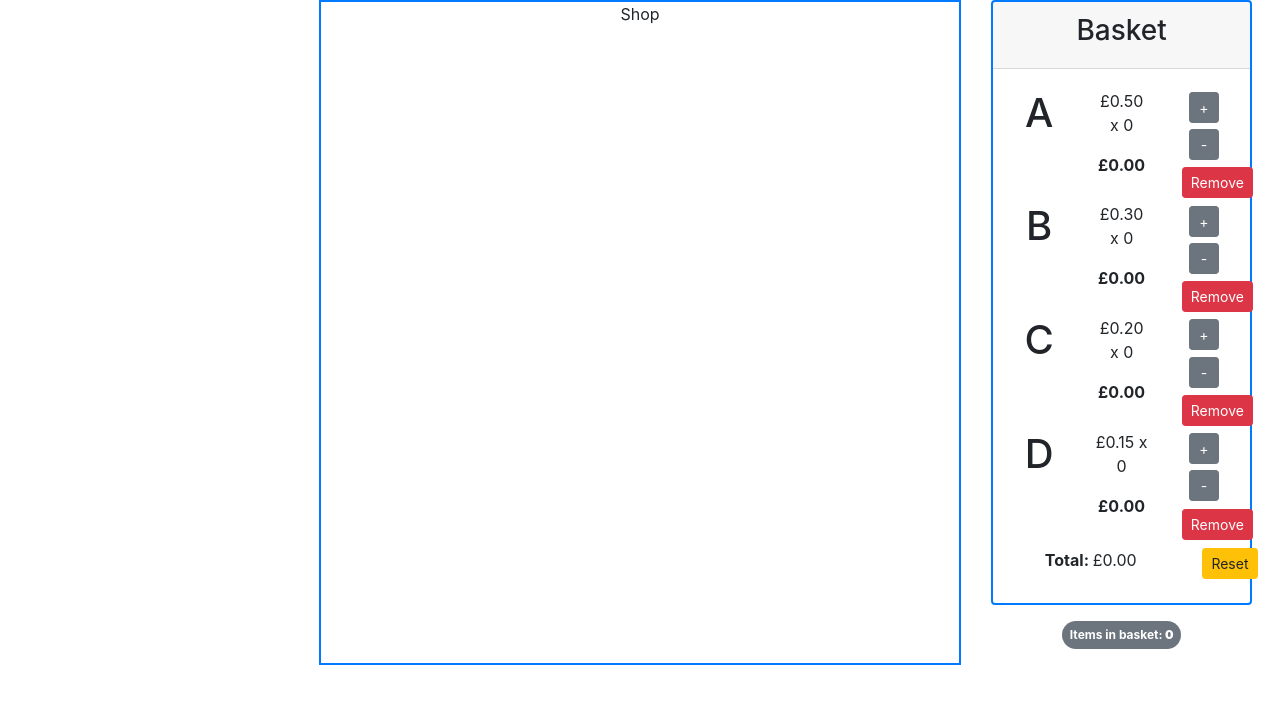
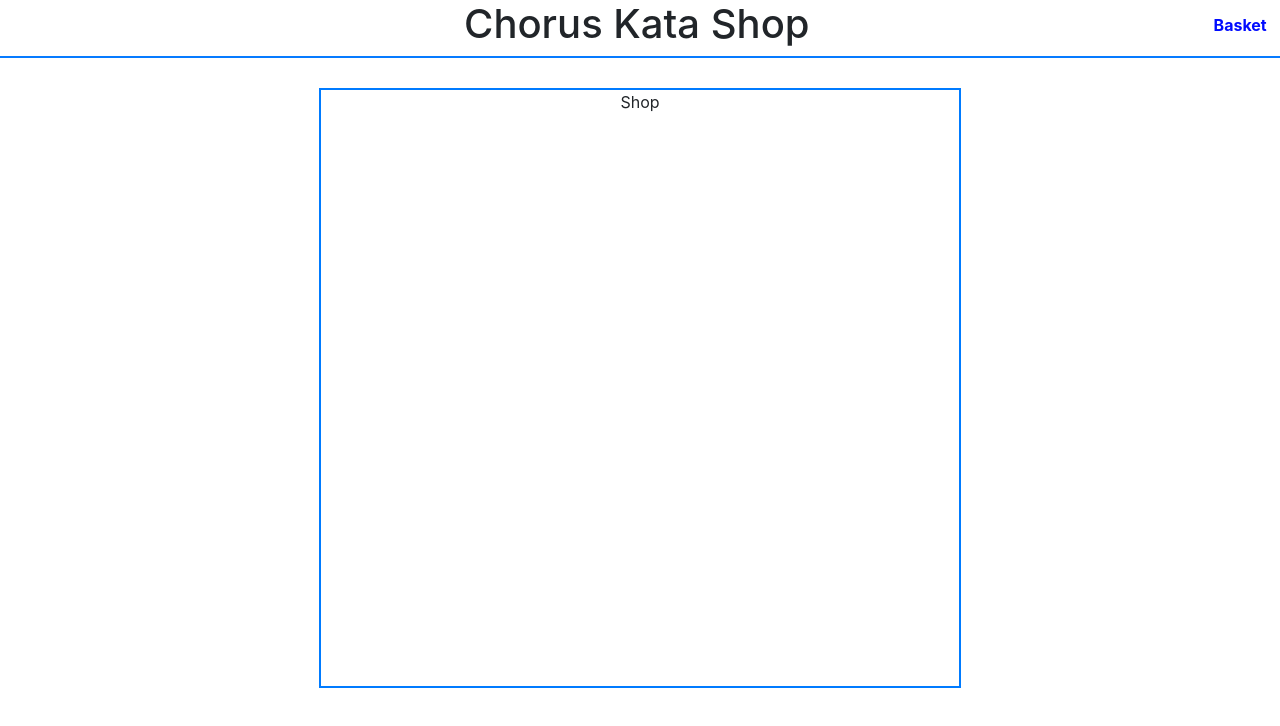
Before and after one commit to Pumblechuck/chorus-kata, a React (Create React App) app in the folder chorus-kata/: page / in a window 1280 px wide. Shown: the top 726 px of the page. Built offline with nearby package versions, Linux system fonts and the light colour scheme.

Commit message:
Header, Show and Hide Basket

```diff
--- a/chorus-kata/src/App.js
+++ b/chorus-kata/src/App.js
@@ -2,11 +2,13 @@ import React from "react";
 import "./App.css";
 import "bootstrap/dist/css/bootstrap.css";
 
+import Header from "./Components/Header";
 import Body from "./Components/Body";
 
 function App() {
 	return (
 		<div className="App">
+			<Header />
 			<Body />
 		</div>
 	);
--- a/chorus-kata/src/Components/Body.jsx
+++ b/chorus-kata/src/Components/Body.jsx
@@ -129,13 +129,21 @@ class Body extends Component {
 		});
 	};
 
+	toggleBasket = () => {
+		if (this.state.showBasket === false) {
+			var appendBasketClass = "";
+		} else if (this.state.showBasket === true) {
+			var appendBasketClass = "d-none";
+		}
+	};
+
 	render() {
 		return (
 			<React.Fragment>
 				<div className="row row-fluid">
 					<div className="col-6 shop">Shop</div>
 					<div className="col-3">
-						<div id="BasketContainer">
+						<div id="BasketContainer" className="d-none">
 							<Basket
 								items={this.state.items}
 								total={this.state.total}
--- /dev/null
+++ b/chorus-kata/src/Components/Header.jsx
@@ -0,0 +1,31 @@
+import React, { Component } from "react";
+
+class Header extends Component {
+	render() {
+		function toggleBasket() {
+			var basket = document.getElementById("BasketContainer");
+			basket.classList.toggle("d-none");
+		}
+
+		return (
+			<header>
+				<div className="row row-fluid">
+					<div className="col-11">
+						<h1>Chorus Kata Shop</h1>
+					</div>
+					<div className="col-1">
+						<button
+							onClick={toggleBasket}
+							id="toggleBasket"
+							className="line-height-3"
+						>
+							Basket
+						</button>
+					</div>
+				</div>
+			</header>
+		);
+	}
+}
+
+export default Header;
--- a/chorus-kata/src/index.css
+++ b/chorus-kata/src/index.css
@@ -12,6 +12,17 @@ body {
 	-moz-osx-font-smoothing: grayscale;
 }
 
+header {
+	border-bottom: solid 2px #077bff;
+	margin-bottom: 30px;
+	width: 102%;
+	margin-left: -1%;
+}
+
+header h1 {
+	margin-left: 8.77777777%;
+}
+
 code {
 	font-family: source-code-pro, Menlo, Monaco, Consolas, "Courier New",
 		monospace;
@@ -20,6 +31,7 @@ code {
 .shop {
 	margin-left: 25%;
 	border: solid 2px #007bff;
+	min-height: 75vh;
 }
 
 #Basket {
@@ -27,6 +39,18 @@ code {
 	border: solid 2px #007bff;
 	margin: 0 15px;
 	text-align: center;
+}
+
+#toggleBasket {
+	color: #000bff;
+	font-weight: bold;
+	cursor: pointer;
+	border: none;
+	background: none;
+}
+
+#toggleBasket:hover {
+	color: #007bff;
 }
 
 .basketButton {
```
